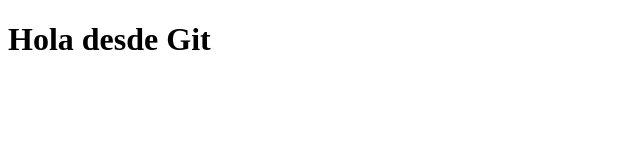
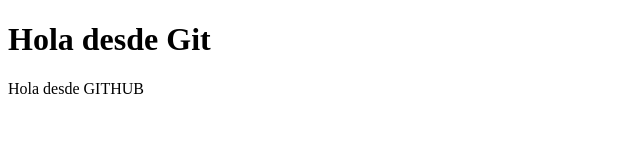
Before and after one commit to raich144/ambientesMatutina, a plain HTML site: page index.html in a window 1280 px wide. Shown: the whole page, without its empty margins (0-640 px from the left). Drawn offline with Linux system fonts and the light colour scheme.

Commit message:
Añadiendo un parrafo

```diff
--- a/index.html
+++ b/index.html
@@ -8,5 +8,9 @@
 </head>
 <body>
     <h1>Hola desde Git</h1>
+
+    <p>
+        Hola desde GITHUB
+    </p>
 </body>
 </html>
```
